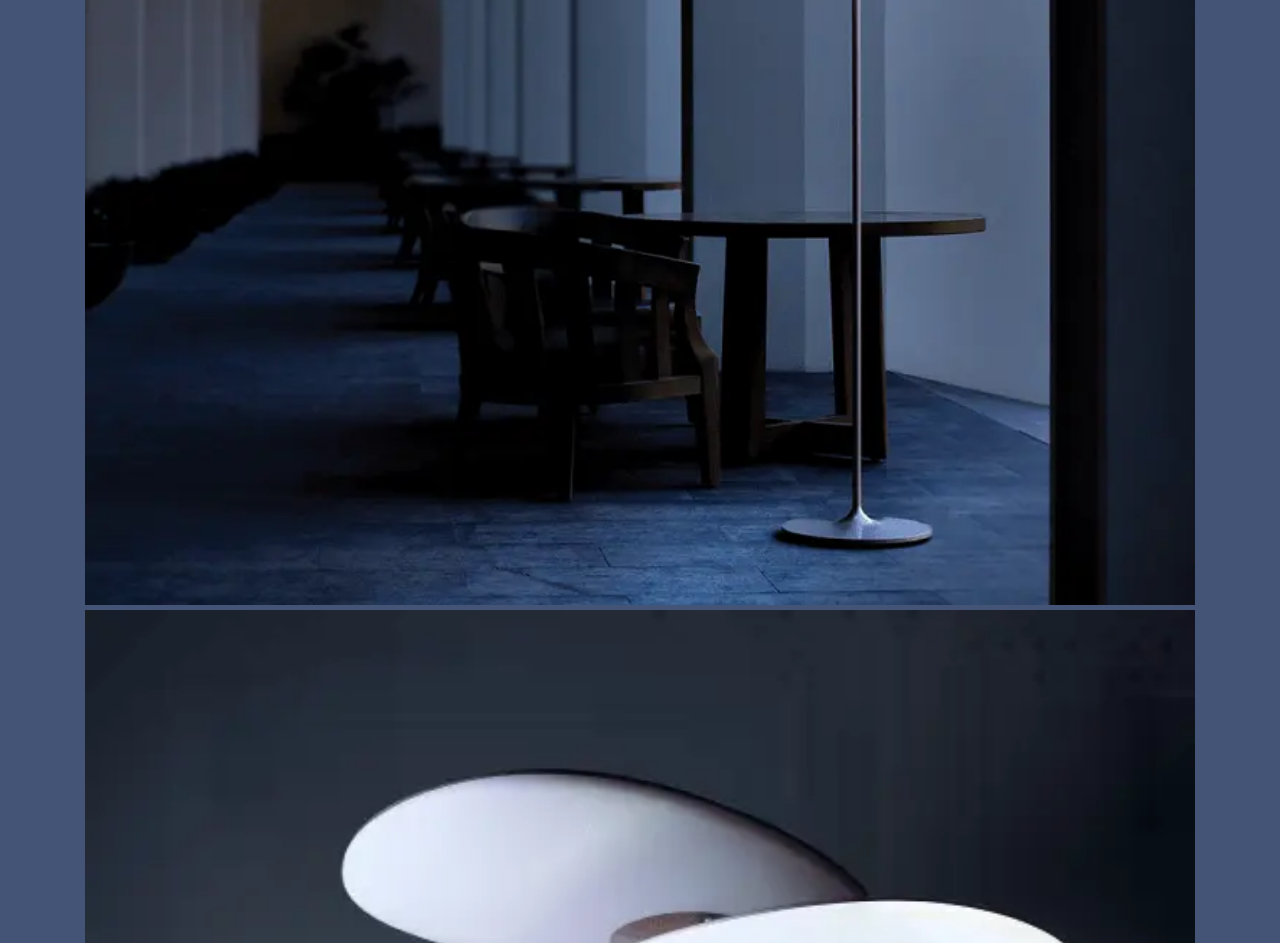
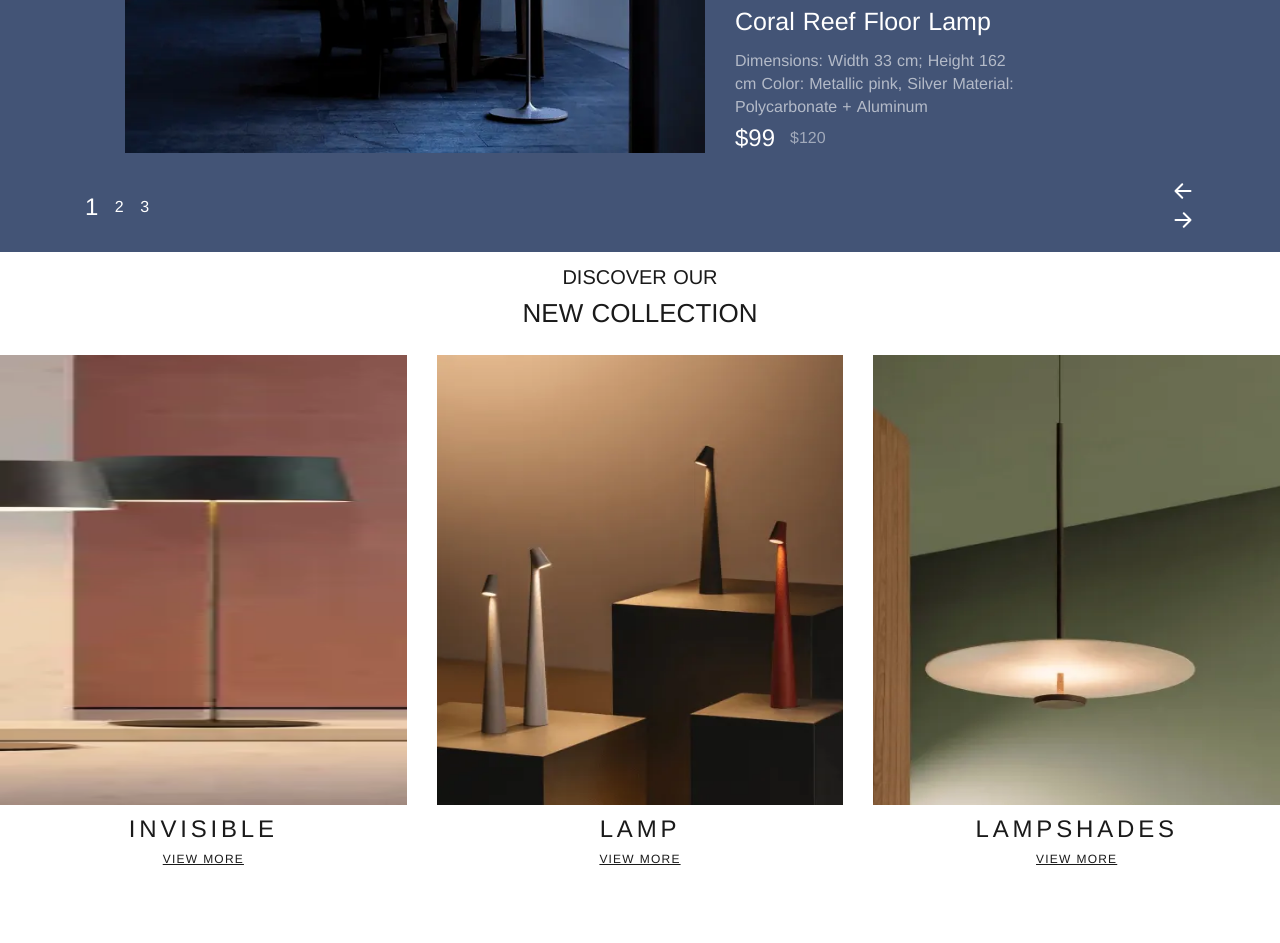
Before and after one commit to DmitryMoskalenko12/web-dev, a website built with webpack: page src/index.html in a window 1280 px wide. Shown: the part 449-1392 px from the top of the page. After the commit the page ends 1331 px from the top, so only its background shows below. Built offline with nearby package versions, Linux system fonts and the light colour scheme.

Commit message:
add: carousel

```diff
--- a/package.json
+++ b/package.json
@@ -20,7 +20,8 @@
     "webpack-dev-server": "^4.15.1"
   },
   "dependencies": {
-    "@babel/polyfill": "^7.12.1"
+    "@babel/polyfill": "^7.12.1",
+    "swiper": "^10.3.1"
   },
   "name": "web-dev",
   "version": "1.0.0",
--- a/src/index.html
+++ b/src/index.html
@@ -4,6 +4,8 @@
   <meta charset="UTF-8">
   <meta name="viewport" content="width=device-width, initial-scale=1.0">
   <title>Lamp</title>
+  <link rel="stylesheet" href="https://cdn.jsdelivr.net/npm/swiper@10/swiper-bundle.min.css"
+  />
 </head>
 <body>
   <main>
@@ -175,7 +177,7 @@
         <hr class="header__hr">
       </div>
     </header>
-    <!-- Tabs -->
+
     <section class="tabs">
      <div class="container">
       <div class="tabs__wrapper">
@@ -289,14 +291,14 @@
           </div>
 
           <div class="tabs__nav-arrow">
-            <button>
+            <button class="tabs__nav-button">
               <svg xmlns="http://www.w3.org/2000/svg" width="24" height="24" viewBox="0 0 24 24" fill="none">
               <path d="M19.5 12H4.5M4.5 12L11.25 5.25M4.5 12L11.25 18.75" stroke="white" stroke-width="2" stroke-linecap="round" stroke-linejoin="round"/>
             </svg>
             </button>
-            <button>
-              <svg xmlns="http://www.w3.org/2000/svg" width="28" height="15" viewBox="0 0 28 15" fill="none">
-                <path d="M1 7.5H27M27 7.5L20.25 1M27 7.5L20.25 14" stroke="white" stroke-width="2" stroke-linecap="round" stroke-linejoin="round"/>
+            <button class="tabs__nav-button">
+              <svg xmlns="http://www.w3.org/2000/svg" width="24" height="24"   viewBox="0 0 24 24" fill="none">
+              <path d="M4.5 12H19.5M19.5 12L12.75 5.25M19.5 12L12.75 18.75" stroke="white" stroke-width="2" stroke-linecap="round" stroke-linejoin="round"/>
               </svg>
             </button>
           </div>
@@ -304,6 +306,45 @@
       </div>
      </div>
     </section>
+
+    <section class="carousel">
+        <h2 class="carousel__title">DISCOVER OUR</h2>
+        <h3 class="carousel__main-title">NEW COLLECTION</h3>
+        <div class="swiper">
+          <div class="swiper-wrapper">
+            <div class="swiper-slide">
+              <img class="carousel__img" src="img/slide1.webp" alt="You will see lamp">
+              <div class="carousel__img-title">invisible</div>
+              <a class="carousel__link" href="#">view more</a>
+            </div>
+            <div class="swiper-slide">
+              <img class="carousel__img" src="img/slide2.webp" alt="You will see lamp">
+              <div class="carousel__img-title">lamp</div>
+              <a class="carousel__link" href="#">view more</a>
+            </div>
+            <div class="swiper-slide">
+              <img class="carousel__img" src="img/slide3.webp" alt="You will see lamp">
+              <div class="carousel__img-title">lampshades</div>
+              <a class="carousel__link" href="#">view more</a>
+            </div>
+            <div class="swiper-slide">
+              <img class="carousel__img" src="img/slide4.webp" alt="You will see lamp">
+              <div class="carousel__img-title">ceiling</div>
+              <a class="carousel__link" href="#">view more</a>
+            </div>
+            <div class="swiper-slide">
+              <img class="carousel__img" src="img/slide5.webp" alt="You will see lamp">
+              <div class="carousel__img-title">LED</div>
+              <a class="carousel__link" href="#">view more</a>
+            </div>
+            <div class="swiper-slide">
+              <img class="carousel__img" src="img/slide6.webp" alt="You will see lamp">
+              <div class="carousel__img-title">LED</div>
+              <a class="carousel__link" href="#">view more</a>
+            </div>
+          </div>
+        </div>
+    </section>
   </main>
 </body>
 </html>
--- a/src/index.js
+++ b/src/index.js
@@ -2,8 +2,10 @@ import './index.html';
 import './index.scss';
 import header from './modules/header';
 import tabs from './modules/tabs';
+import carousel from './modules/carousel';
 
 window.addEventListener('DOMContentLoaded', () => {
  header();
  tabs();
+ carousel();
 })
--- a/src/index.scss
+++ b/src/index.scss
@@ -3,6 +3,7 @@
 @import 'style/variables';
 @import 'style/header';
 @import 'style/tabs';
+@import 'style/carousel';
 
 * {
   box-sizing: border-box;
--- /dev/null
+++ b/src/modules/carousel.js
@@ -0,0 +1,41 @@
+import Swiper from 'swiper/bundle';
+import 'swiper/css/bundle';
+
+const carousel = () => {
+  const swiper = new Swiper('.swiper', {
+    direction: 'horizontal',
+    loop: false,
+    slidesPerView: 1,
+    spaceBetween: 10,
+    breakpoints: {
+      320: {
+        slidesPerView: 1,
+        spaceBetween: 20
+      },
+
+      768: {
+        slidesPerView: 3,
+        spaceBetween: 20
+      },
+
+      1200: {
+        slidesPerView: 3,
+        spaceBetween: 30
+      },
+
+      1440: {
+        slidesPerView: 4,
+        spaceBetween: 32
+      },
+
+      1920: {
+        slidesPerView: 5.57,
+        initialSlide: 3,
+        spaceBetween: 32,
+        centeredSlides: true,
+      }
+    }
+  });
+}
+
+export default carousel;
--- a/src/modules/tabs.js
+++ b/src/modules/tabs.js
@@ -4,10 +4,11 @@ const tabs = () => {
   const content = document.querySelectorAll('.tabs__block');
   const background = document.querySelector('.header');
   const background2 = document.querySelector('.tabs');
+  const title = document.querySelector('.header__main-title');
 
   function hideTabContent() {
     content.forEach((elem) => {
-      elem.style.display = 'none';
+      elem.classList.remove('tabs__block-active');
       tab.forEach(item=>{
         item.classList.remove('tabs__number-active');
       })
@@ -16,17 +17,20 @@ const tabs = () => {
 
   function showTabContent(i = 0) {
     if (i === 0) {
+      title.textContent = 'luminaire';
       background.style.backgroundColor = '#435476';
       background2.style.backgroundColor = '#435476';
     } else if (i === 1) {
       background.style.backgroundColor = '#AB4E3D';
-      background2.style.backgroundColor = '#AB4E3D'
+      background2.style.backgroundColor = '#AB4E3D';
+      title.textContent = 'Capsule';
     } else if (i === 2) {
       background.style.backgroundColor = '#435476';
       background2.style.backgroundColor = '#435476';
+      title.textContent = 'luminaire';
     }
 
-    content[i].style.display = 'block';
+    content[i].classList.add('tabs__block-active');
     tab[i].classList.add('tabs__number-active');
 
   }
--- /dev/null
+++ b/src/style/_carousel.scss
@@ -0,0 +1,96 @@
+@use 'variables';
+@use 'mixins';
+
+.carousel {
+  padding: 15px;
+  &__title {
+    color: variables.$carousel-title;
+    font-size: variables.$font-size20;
+    font-weight: variables.$font-weight400;
+    text-transform: uppercase;
+    text-align: center;
+    margin-bottom: 10px;
+  }
+
+  &__main-title {
+    color: variables.$carousel-title;
+    font-size: variables.$font-size26;
+    font-weight: variables.$font-weight400;
+    text-transform: uppercase;
+    text-align: center;
+    margin-bottom: 25px;
+  }
+
+  &__img-title {
+    color: variables.$carousel-title;
+    font-size: variables.$font-size24;
+    font-weight: variables.$font-weight400;
+    letter-spacing: 3.84px;
+    text-transform: uppercase;
+    text-align: center;
+    margin-top: 5px;
+  }
+
+  &__link {
+    display: block;
+    color: variables.$carousel-title;
+    font-size: variables.$font-size12;
+    font-weight: variables.$font-weight400;
+    letter-spacing: 1.2px;
+    text-transform: uppercase;
+    text-align: center;
+    margin-top: 10px;
+  }
+
+  &__img {
+    width: 100%;
+    height: 300px;
+  }
+}
+
+@media (min-width: 768px) {
+  .carousel {
+    padding: 15px 0 15px 0;
+    &__img {
+      height: 450px;
+    }
+  }
+}
+
+@media (min-width: 992px) {
+  .swiper-slide {
+    cursor: grab;
+  }
+}
+
+@media (min-width: 1440px) {
+  .carousel {
+    padding: 44px 0 92px 0;
+    &__img {
+      height: 450px;
+    }
+
+    &__main-title {
+      font-size: variables.$font-size40;
+      margin-bottom: 48px;
+    }
+
+    &__img-title {
+      margin-top: 24px;
+    }
+  }
+}
+
+@media (min-width: 1920px) {
+  .carousel {
+    padding: 15px 0 15px 0;
+    &__img {
+      width: 376px;
+      height: 524px;
+    }
+  }
+
+  .swiper-slide {
+    width: 376px !important; /* Дозволяється якщо треба перебити стилі іншої бібліотеки */
+  }
+}
--- a/src/style/_tabs.scss
+++ b/src/style/_tabs.scss
@@ -2,15 +2,18 @@
 @use 'mixins';
 
 .tabs {
-  min-height: 666px;
   padding: 15px;
   background-color: variables.$first-back;
 
   &__block {
-    display: flex;
+    display: none;
     flex-direction: column;
     justify-content: center;
     align-items: center;
+  }
+
+  &__block-active {
+    display: flex;
   }
 
   &__img1 {
@@ -132,3 +135,228 @@
     display: none;
   }
 }
+
+@media (min-width: 768px) {
+  .tabs {
+    &__block {
+      flex-direction: row;
+      align-items: flex-start;
+      gap: 30px;
+    }
+
+    &__img1 {
+      position: relative;
+      width: 865px;
+      height: 100%;
+    }
+
+    &__picture2 {
+      width: 270px;
+      height: 100%;
+    }
+
+    &__title-img2 {
+      margin-top: 12px;
+    }
+
+    &__descr-img2 {
+      width: 240px;
+      margin-top: 12px;
+    }
+
+    &__price-img2 {
+      margin-top: 12px;
+    }
+
+    &__nav {
+     margin-top: 20px;
+    }
+  }
+}
+
+@media (min-width: 992px) {
+  .tabs {
+    &__block {
+      flex-direction: row;
+      align-items: flex-start;
+      gap: 30px;
+    }
+
+    &__img1 {
+      width: 455px;
+    }
+
+    &__picture2 {
+      width: 333px;
+      height: 100%;
+    }
+
+    &__descr-img2 {
+      width: 240px;
+      margin-top: 5px;
+    }
+
+    &__title-img2 {
+      margin-top: 5px;
+    }
+
+    &__price-img2 {
+      margin-top: 6px;
+    }
+
+    &__nav {
+      justify-content: space-between;
+    }
+
+    &__nav-arrow {
+      @include mixins.flex(flex, center, center);
+      flex-direction: column;
+    }
+
+    &__nav-number {
+      margin: 0;
+    }
+
+    &__nav-button {
+      cursor: pointer;
+      border: none;
+      background: transparent;
+    }
+
+  }
+}
+
+@media (min-width: 1200px) {
+  .tabs {
+    &__img1 {
+    width: 580px;
+   }
+
+   &__descr-img2 {
+    width: 270px;
+   }
+
+   &__title-img2 {
+    font-size: variables.$font-size25;
+    margin-top: 12px;
+   }
+
+   &__picture2 {
+    width: 420px;
+   }
+
+   &__descr-img2 {
+    font-size: variables.$font-size16;
+    margin-top: 12px;
+    width: 292px;
+  }
+
+  &__price1 {
+    font-size: variables.$font-size24;
+  }
+
+  &__price2 {
+    font-size: variables.$font-size16;
+  }
+
+  &__descr-img1 {
+    top: 150px;
+    left: -41px;
+  }
+
+  &__title {
+    font-size: variables.$font-size40;
+  }
+
+  &__link {
+    font-size: variables.$font-size22;
+  }
+}
+}
+
+@media (min-width: 1440px) {
+  .tabs {
+   &__img1 {
+    width: 650px;
+   }
+
+   &__descr-img1 {
+    top: 183px;
+    left: -55px;
+   }
+
+   &__picture2 {
+    width: 500px;
+   }
+  }
+}
+
+@media (min-width: 1920px) {
+  .tabs {
+    padding: 133px 155px 47px 155px;
+   &__img1 {
+    width: 770px;
+   }
+
+   &__descr-img1 {
+    top: 183px;
+    left: -55px;
+   }
+
+   &__picture2 {
+    width: 560px;
+   }
+
+   &__nav-number {
+    gap: 25px;
+   }
+
+   &__number {
+    font-size: variables.$font-size26;
+   }
+
+   &__number-active {
+    font-size: variables.$font-size30;
+   }
+
+   &__title {
+    font-size: variables.$font-size59;
+   }
+
+   &__link {
+    font-size: variables.$font-size26;
+   }
+
+   &__divider {
+    margin-top: 39px;
+    margin-bottom: 10px;
+   }
+
+   &__descr-img1 {
+    top: 193px;
+    left: -107px;
+   }
+
+   &__title-img2 {
+    font-size: variables.$font-size29;
+    margin-top: 20px;
+   }
+
+   &__descr-img2 {
+    font-size: variables.$font-size18;
+    margin-top: 20px;
+   }
+
+   &__price-img2 {
+    margin-top: 20px;
+   }
+
+   &__price1 {
+    font-size: variables.$font-size29;
+   }
+
+   &__price2 {
+    font-size: variables.$font-size22;
+   }
+  }
+}
--- a/src/style/_variables.scss
+++ b/src/style/_variables.scss
@@ -12,7 +12,7 @@ $title-close: #EAEBED;
 $title-color: #3A3A3A;
 $descr-text: rgba(255, 255, 255, 0.60);
 $descr-text2: rgba(255, 255, 255, 0.50);
-
+$carousel-title: #1A1A1A;
 // font-size
 $font-size12: 12px;
 $font-size14: 14px;
@@ -20,11 +20,15 @@ $font-size16: 16px;
 $font-size17: 17px;
 $font-size18: 18px;
 $font-size20: 20px;
+$font-size22: 22px;
 $font-size24: 24px;
+$font-size25: 25px;
 $font-size26: 26px;
+$font-size29: 29px;
 $font-size30: 30px;
 $font-size35: 35px;
 $font-size40: 40px;
+$font-size48: 48px;
 $font-size59: 59px;
 
 // transition
```
Also changed, not shown: src/style/_header.scss (+11 -1 lines), src/img/slide1.webp (added), src/img/slide2.webp (added), src/img/slide3.webp (added), src/img/slide4.webp (added), src/img/slide5.webp (added), src/img/slide6.webp (added), 1 other file.
